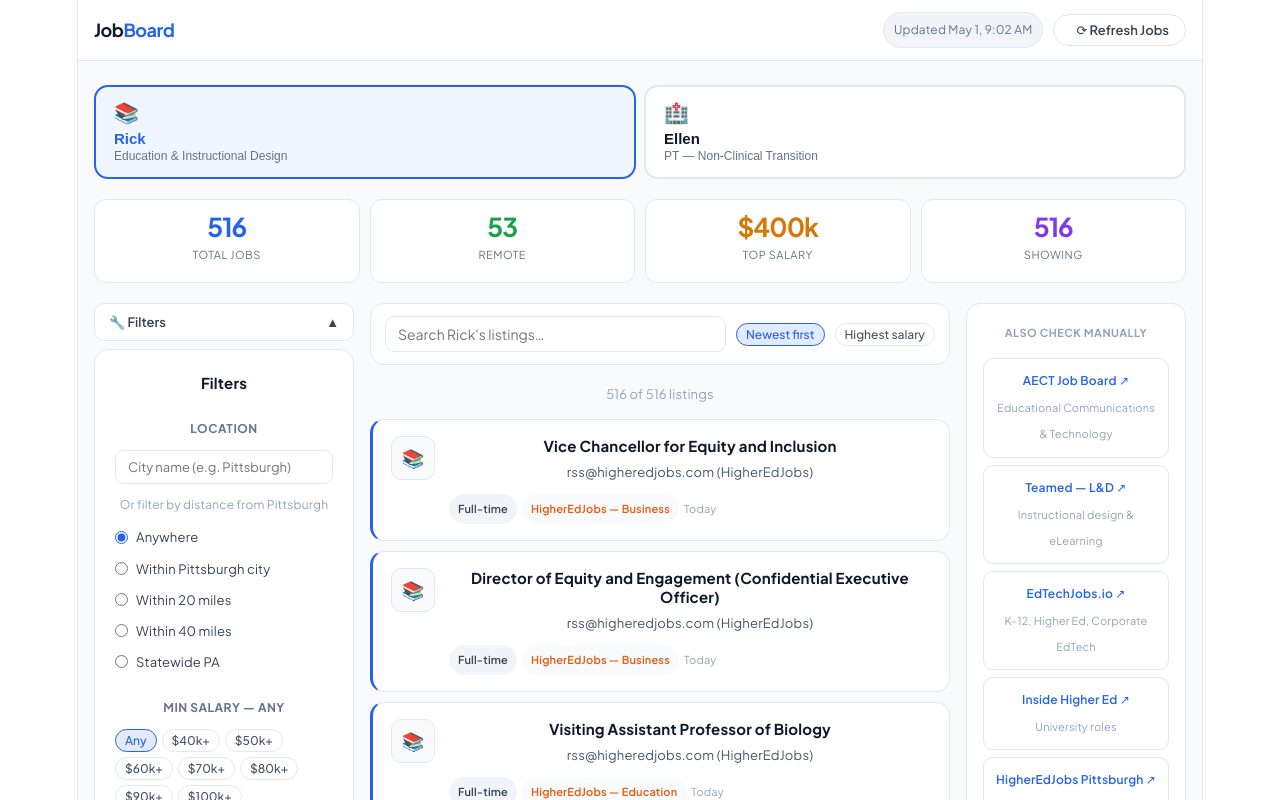
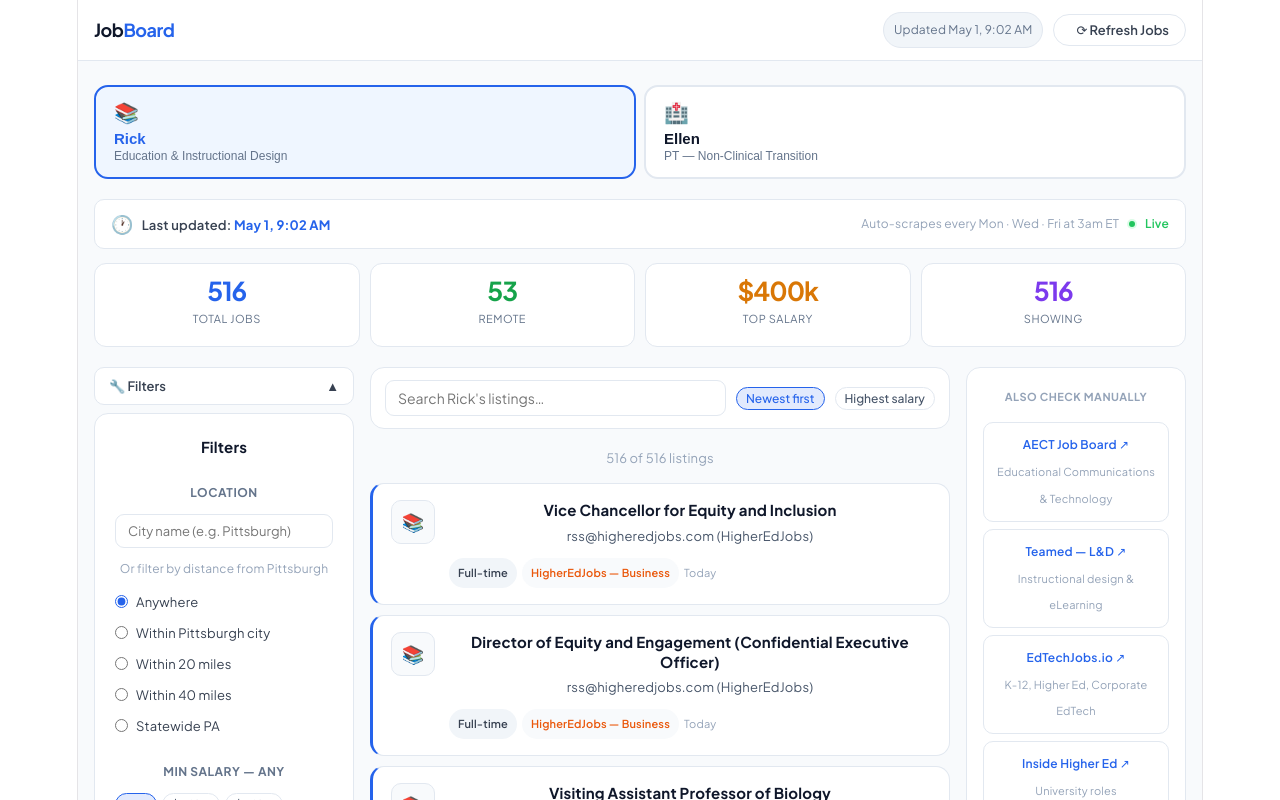
Before and after one commit to rgy1978-bcit/job-dashboard, a React (Vite) app: page / in a window 1280 px wide. Shown: the top 800 px of the page. Built offline with nearby package versions, Linux system fonts and the light colour scheme.

Commit message:
add last updated bar

```diff
--- a/src/App.jsx.jsx
+++ b/src/App.jsx
@@ -532,7 +532,27 @@ export default function App() {
           <div style={{textAlign:"center",padding:"80px 20px",color:"#94a3b8",fontSize:16}}>Loading jobs…</div>
         ) : (
           <>
-            {/* Stats */}
+            {/* Last updated bar */}
+            <div style={{
+              background:"white", border:"1px solid #e2e8f0", borderRadius:10,
+              padding:"10px 16px", marginBottom:14,
+              display:"flex", alignItems:"center", justifyContent:"space-between", flexWrap:"wrap", gap:8,
+            }}>
+              <div style={{display:"flex",alignItems:"center",gap:8}}>
+                <span style={{fontSize:18}}>🕐</span>
+                <div>
+                  <span style={{fontSize:13,fontWeight:600,color:"#374151"}}>Last updated: </span>
+                  <span style={{fontSize:13,color:"#2563eb",fontWeight:700}}>{lastUpdated||"Not yet synced"}</span>
+                </div>
+              </div>
+              <div style={{display:"flex",alignItems:"center",gap:10}}>
+                <span style={{fontSize:12,color:"#94a3b8"}}>Auto-scrapes every Mon · Wed · Fri at 3am ET</span>
+                <span style={{width:6,height:6,borderRadius:"50%",background:"#22c55e",display:"inline-block",boxShadow:"0 0 0 2px #dcfce7"}}></span>
+                <span style={{fontSize:12,color:"#22c55e",fontWeight:600}}>Live</span>
+              </div>
+            </div>
+
+        {/* Stats */}
             <div className="stats-grid" style={{display:"grid",gridTemplateColumns:"repeat(4,1fr)",gap:10,marginBottom:20}}>
               {[["Total Jobs",profileJobs.length,pc],["Remote",remoteCount,"#16a34a"],["Top Salary",topSalary,"#d97706"],["Showing",filtered.length,"#7c3aed"]].map(([lbl,val,col])=>(
                 <div key={lbl} style={{background:"white",border:"1px solid #e2e8f0",borderRadius:12,padding:"14px 16px"}}>
```
